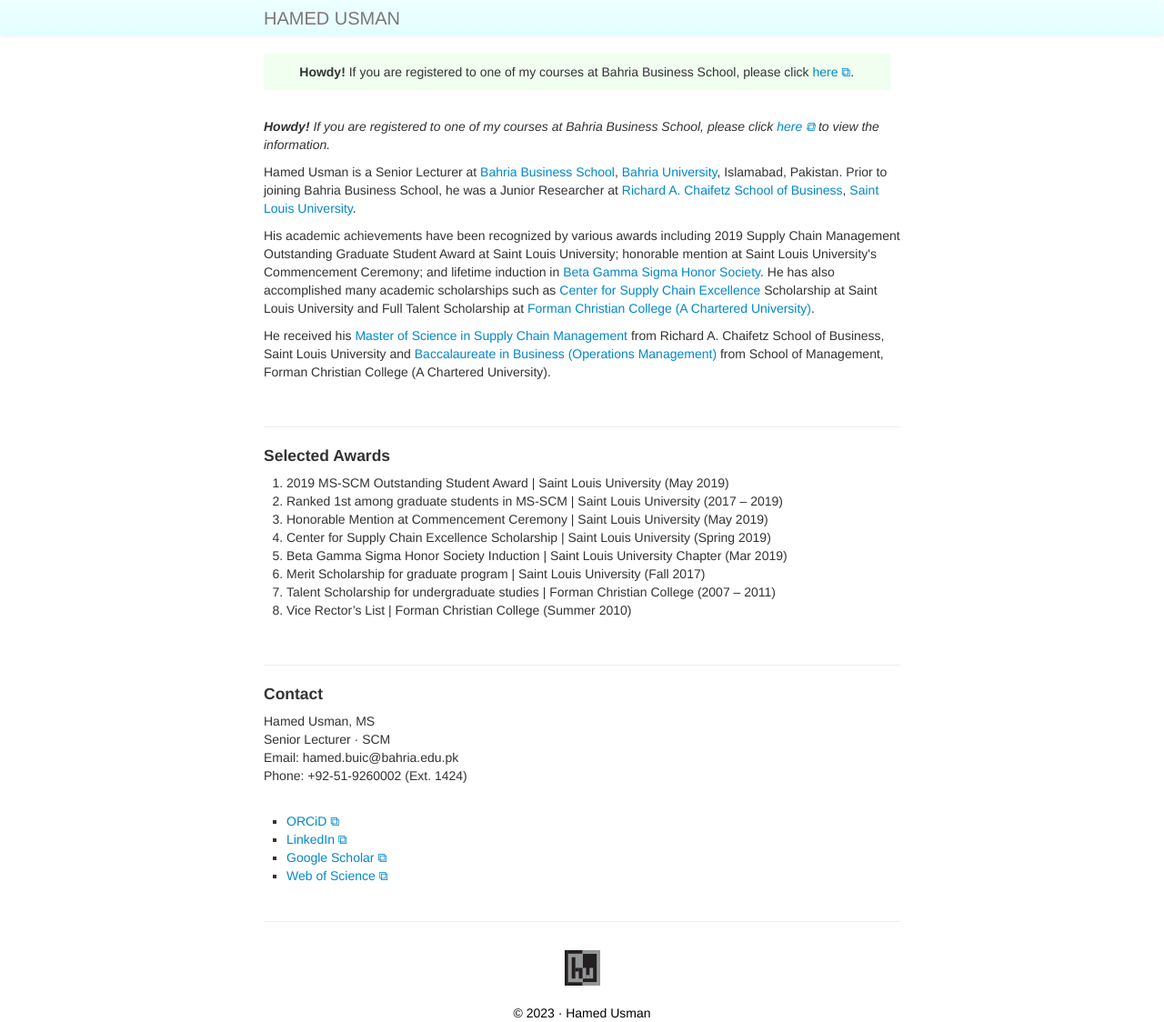
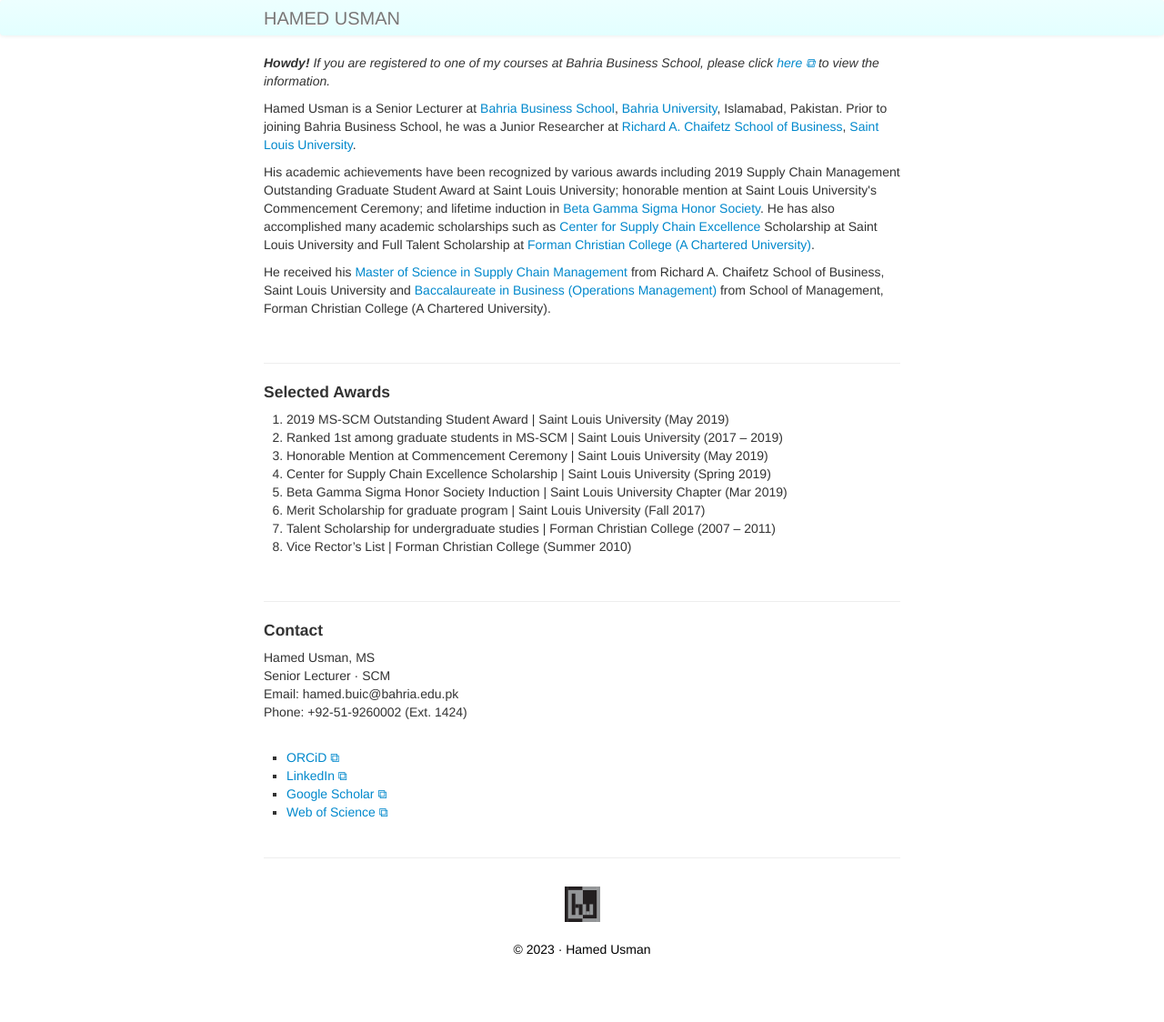
Before and after one commit to hamedusman/hamedusman.github.io, a Jekyll site: the page built from index.md, in a window 1280 px wide. Shown: the whole page at 91% size. Built offline with Jekyll 4.4.1, drawn with Linux system fonts in a browser that asks for light colours; after the commit the page ends 1054 px from its top, so only the background shows below that.

Commit message:
Update index.md

```diff
--- a/index.md
+++ b/index.md
@@ -4,10 +4,10 @@
 description: Hamed Usman is a Senior Lecturer at Bahria University, Islamabad, Pakistan.
 keywords: hanedusman, hamed usman, hamed, usman, operations management, supply chain management, logistics
 ---
-<div class="headline"><strong>Howdy! </strong> If you are registered to one of my courses at Bahria Business School, please click <a href="https://101scm.github.io" target="_blank" rel="noopener noreferrer">here &#x29c9;</a>.
+<!--<div class="headline"><strong>Howdy! </strong> If you are registered to one of my courses at Bahria Business School, please click <a href="https://101scm.github.io" target="_blank" rel="noopener noreferrer">here &#x29c9;</a>.
 </div>
 
-<br/>
+<br/>-->
 
 <p><i><strong>Howdy! </strong>If you are registered to one of my courses at Bahria Business School, please click <a href="https://101scm.github.io" target="_blank" rel="noopener noreferrer">here &#x29c9;</a> to view the information.</i></p>
 <p>Hamed Usman is a Senior Lecturer at <a href="https://www.bahria.edu.pk/buic/bbs">Bahria Business School</a>, <a href="https://www.bahria.edu.pk">Bahria University</a>, Islamabad, Pakistan. Prior to joining Bahria Business School, he was a Junior Researcher at <a href="https://www.slu.edu/business">Richard A. Chaifetz School of Business</a>, <a href="https://www.slu.edu">Saint Louis University</a>.</p>
```
